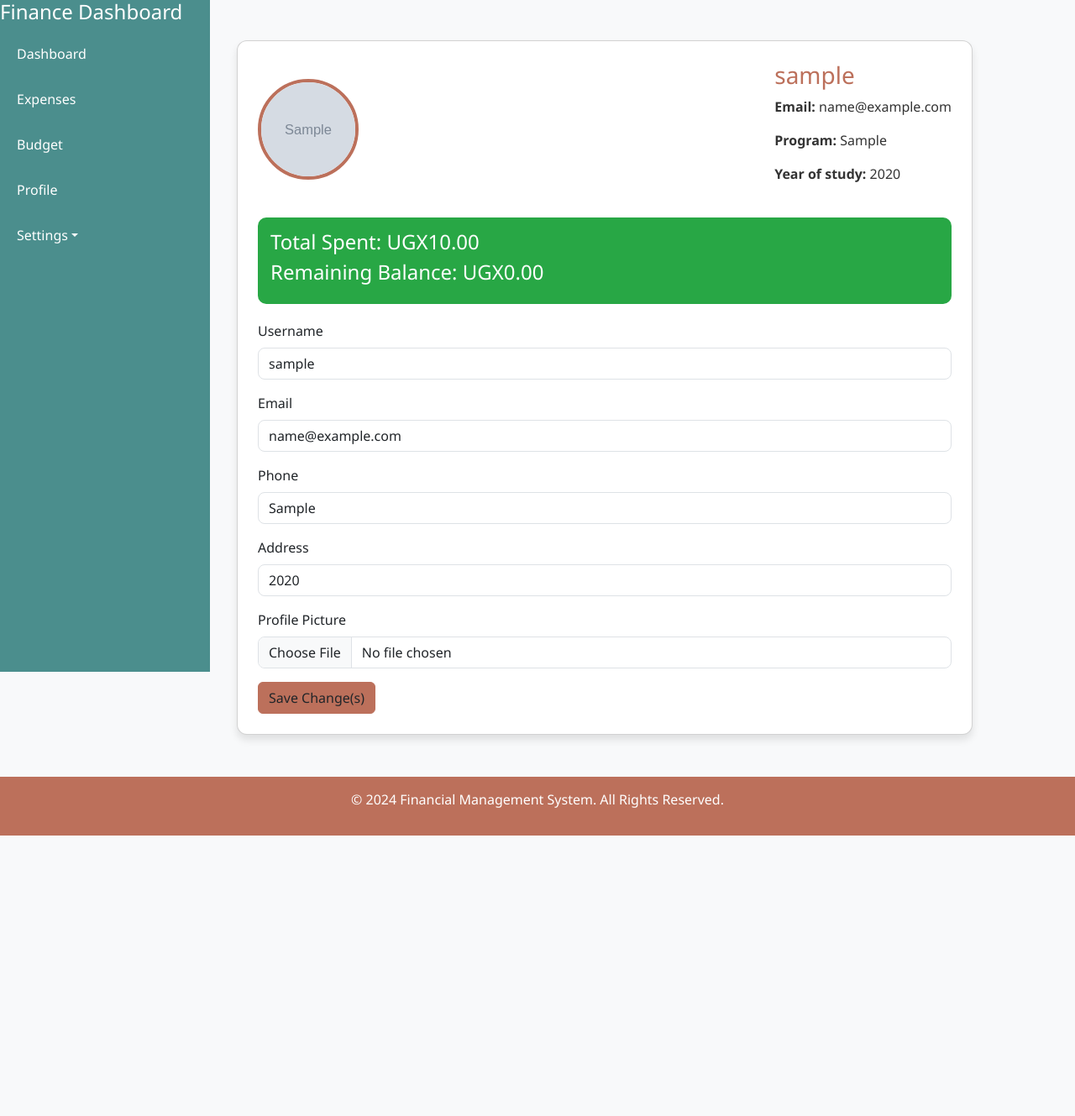
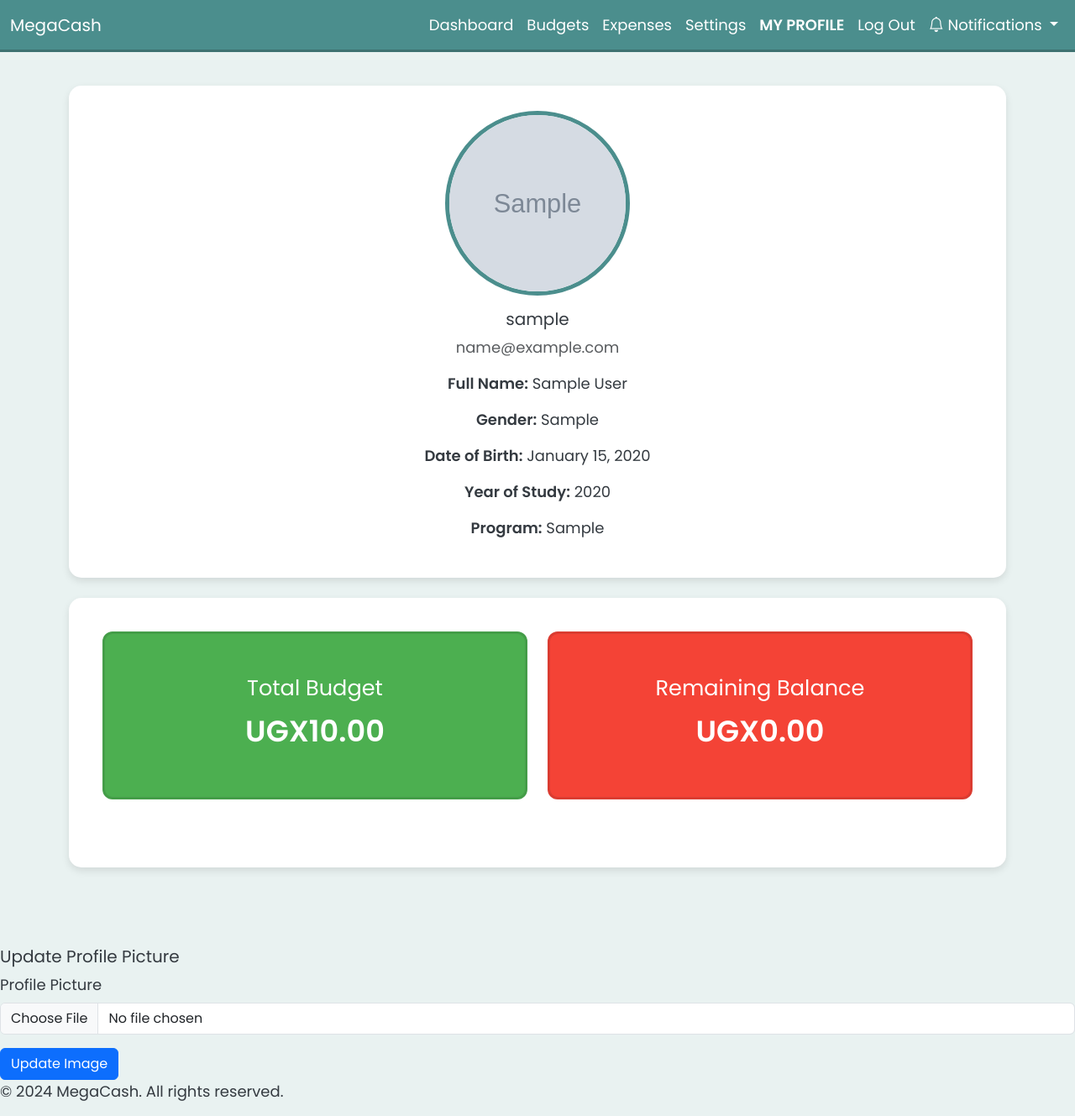
Before and after one commit to Lyzie3/Web-project, a PHP site: page /my_profile.php in a window 1280 px wide. Shown: the whole page at 84% size. Before the commit the page ends 995 px from the top, so only its background shows below. Run offline with PHP 8.4, Linux system fonts and the light colour scheme; the visitor is signed in with stand-in values (Sample User, id 1); tables that the repository leaves empty or names only in its code hold one stand-in row (values such as "Sample post"); grey boxes marked "Sample" are stand-in pictures; data that the repository does not hold is empty.

Commit message:
Update my_profile.php

```diff
--- a/my_profile.php
+++ b/my_profile.php
@@ -16,36 +16,31 @@ if ($conn->connect_error) {
 $user_id = $_SESSION['user_id'];
 
 // Fetch user data
-$query = "SELECT * FROM Users WHERE id = ?";
+$query = "SELECT first_name, last_name, gender, date_of_birth, year_of_study, program, profile_picture, username, email FROM Users WHERE id = ?";
 $stmt = $conn->prepare($query);
 $stmt->bind_param("i", $user_id);
 $stmt->execute();
 $result = $stmt->get_result();
 $user = $result->fetch_assoc();
 
-// Fetch total spent and remaining balance
-$query = "SELECT SUM(amount) as total_spent FROM Expense WHERE user_id = ?";
-$stmt = $conn->prepare($query);
+// Fetch total budget and total expenses
+$total_budget_query = "SELECT SUM(amount) AS total_budget FROM Budget WHERE user_id = ?";
+$stmt = $conn->prepare($total_budget_query);
 $stmt->bind_param("i", $user_id);
 $stmt->execute();
 $result = $stmt->get_result();
-$expenses = $result->fetch_assoc();
-$total_spent = $expenses['total_spent'] ?: 0;
+$total_budget = $result->fetch_assoc()['total_budget'];
 
-// Assuming balance is stored in Users table
-$total_expense = $user['total_expense'] ?: 0;
-$remaining_balance = $total_expense - $total_spent;
+$total_expense_query = "SELECT SUM(amount) AS total_expense FROM Expense WHERE user_id = ?";
+$stmt = $conn->prepare($total_expense_query);
+$stmt->bind_param("i", $user_id);
+$stmt->execute();
+$result = $stmt->get_result();
+$total_expense = $result->fetch_assoc()['total_expense'];
 
-// Handle profile update form submission
+// Handle profile picture update
 $error = '';
 if ($_SERVER['REQUEST_METHOD'] === 'POST') {
-    $username = htmlspecialchars(trim($_POST['username']));
-    $email = htmlspecialchars(trim($_POST['email']));
-    $program = htmlspecialchars(trim($_POST['program']));
-    $year_of_study = htmlspecialchars(trim($_POST['year_of_study']));
-
-    $profile_picture_path = $user['profile_picture']; // Default to the existing picture
-
     if (isset($_FILES['profile_picture']) && $_FILES['profile_picture']['error'] === 0) {
         $target_dir = "uploads/";
         if (!is_dir($target_dir)) {
@@ -60,7 +55,17 @@ if ($_SERVER['REQUEST_METHOD'] === 'POST') {
             if ($_FILES['profile_picture']['size'] <= 5000000) {
                 if (in_array($imageFileType, ['jpg', 'jpeg', 'png', 'gif'])) {
                     if (move_uploaded_file($_FILES['profile_picture']['tmp_name'], $target_file)) {
-                        $profile_picture_path = $target_file;
+                        // Update profile picture in the database
+                        $query = "UPDATE Users SET profile_picture = ? WHERE id = ?";
+                        $stmt = $conn->prepare($query);
+                        $stmt->bind_param("si", $target_file, $user_id);
+
+                        if ($stmt->execute()) {
+                            header("Location: my_profile.php");
+                            exit();
+                        } else {
+                            $error = "Failed to update profile picture.";
+                        }
                     } else {
                         $error = "Failed to upload profile picture.";
                     }
@@ -74,326 +79,319 @@ if ($_SERVER['REQUEST_METHOD'] === 'POST') {
             $error = "Uploaded file is not a valid image.";
         }
     }
+}
 
-    // Update user data if no errors
-    if (empty($error)) {
-        $query = "UPDATE Users SET username = ?, email = ?, program = ?, year_of_study = ?, profile_picture = ? WHERE id = ?";
+// Fetch notifications for the user
+$notifications = [];
+$query = "SELECT message, created_at FROM Notifications WHERE user_id = ? ORDER BY created_at DESC LIMIT 10";
 $stmt = $conn->prepare($query);
-        $stmt->bind_param("sssssi", $username, $email, $program, $year_of_study, $profile_picture_path, $user_id);
-
-        if ($stmt->execute()) {
-            header("Location: my_profile.php");
-            exit();
-        } else {
-            $error = "Error updating profile.";
-        }
-    }
+$stmt->bind_param("i", $user_id);
+$stmt->execute();
+$result = $stmt->get_result();
+while ($row = $result->fetch_assoc()) {
+    $notifications[] = $row;
 }
 
 $conn->close();
 ?>
+
 <!DOCTYPE html>
 <html lang="en">
 <head>
     <meta charset="UTF-8">
     <meta name="viewport" content="width=device-width, initial-scale=1.0">
-    <title>Edit Profile</title>
+    <title>Profile</title>
+    <!-- Google Fonts (Poppins) -->
+    <link href="https://fonts.googleapis.com/css2?family=Poppins:wght@300;400;600&display=swap" rel="stylesheet">
     <!-- Bootstrap CSS -->
     <link href="https://cdn.jsdelivr.net/npm/bootstrap@5.3.0-alpha1/dist/css/bootstrap.min.css" rel="stylesheet">
+    <link href="https://cdn.jsdelivr.net/npm/bootstrap-icons/font/bootstrap-icons.css" rel="stylesheet">
     <style>
         body {
-            background-color: #F8F9FA;
-            font-family: 'Segoe UI', Tahoma, Geneva, Verdana, sans-serif;
+            background-color: #e9f2f1;
+            font-family: 'Poppins', sans-serif;
+            font-size: 18px;
+            color: #343a40;
+        }
+        .navbar {
+            background-color: #4b8e8d;
+            border-bottom: 3px solid #3e7271;
+        }
+        .navbar .navbar-brand, .navbar .nav-link {
+            color: #fff;
+        }
+        .navbar .nav-link:hover {
+            background-color: #3e7271;
+            border-radius: 5px;
+        }
+        .main-content {
+            padding: 70px 50px;
+        }
+        .card {
+            border: none;
+            border-radius: 12px;
+            box-shadow: 0 4px 10px rgba(0, 0, 0, 0.1);
+            margin-bottom: 30px;
+            background: #ffffff;
+        }
+        .profile-img {
+            width: 220px;
+            height: 220px;
+            object-fit: cover;
+            border-radius: 50%;
+            border: 5px solid #4b8e8d;
+            transition: all 0.3s ease;
+        }
+        .profile-img:hover {
+            transform: scale(1.1);
+        }
+        .stat-card {
+            margin-bottom: 25px;
+            padding: 25px;
+            border-radius: 10px;
+            color: #fff;
+            font-weight: bold;
+            min-height: 160px;
+            text-align: center;
+            transition: background 0.3s ease;
+        }
+        .main-content {
+    padding: 40px 20px; /* Adjusted for better spacing */
+}
+
+.user-details-container {
+    background-color: #ffffff;
+    border-radius: 15px;
+    box-shadow: 0 4px 10px rgba(0, 0, 0, 0.1);
+    padding: 30px; /* Increased padding */
+    text-align: center;
+    margin-bottom: 30px; /* Space between containers */
+}
+
+.stat-section-container {
+    background-color: #ffffff;
+    border-radius: 15px;
+    box-shadow: 0 4px 10px rgba(0, 0, 0, 0.1);
+    padding: 30px;
+}
+
+.stat-card {
+    min-height: 180px; /* Increased height */
+    padding: 20px; /* Additional padding */
     display: flex;
     flex-direction: column;
-            min-height: 100vh;
+    justify-content: center;
 }
-        .container {
-            max-width: 900px;
-            margin-bottom: 50px; /* Add space for footer */
+
+.stat-card h6 {
+    font-size: 1.4rem; /* Larger title */
 }
-        .card {
-            border-radius: 12px;
-            box-shadow: 0 6px 10px rgba(0, 0, 0, 0.1);
-            background-color: #FFFFFF;
+
+.stat-card p {
+    font-size: 2rem; /* Bigger numbers */
 }
-        .profile-img {
-            width: 120px;
-            height: 120px;
-            object-fit: cover;
-            border-radius: 50%;
-            border: 4px solid #BC705B;
+
+@media (max-width: 768px) {
+    .user-details-container,
+    .stat-section-container {
+        padding: 20px;
     }
-        .form-control {
-            border-radius: 8px;
+
+    .stat-card {
+        min-height: 150px;
+        padding: 15px;
     }
-        .btn-custom {
-            background-color: #BC705B;
-            border-color: #BC705B;
+
+    .stat-card h6 {
+        font-size: 1.2rem;
     }
-        .btn-custom:hover {
-            background-color: #8B171B;
-            border-color: #8B171B;
+
+    .stat-card p {
+        font-size: 1.6rem;
     }
-        .navbar {
+}
+.stat-section-container {
+    background-color: #ffffff;
+    border-radius: 15px;
+    box-shadow: 0 4px 10px rgba(0, 0, 0, 0.1);
+    padding: 40px; /* Increased padding */
+    text-align: center;
     margin-bottom: 30px;
 }
-        .sidebar {
-        width: 70px;
-        height: 100vh;
-        background-color: #4b8e8d;
-        color: white;
-        position: fixed;
-        top: 0;
-        left: 0;
+
+.stat-card {
+    min-height: 200px; /* Increased height */
+    padding: 30px; /* Additional padding */
     display: flex;
     flex-direction: column;
-        transition: width 0.3s;
-        overflow: hidden;
+    justify-content: center;
+    border-radius: 12px;
+    border: 3px solid rgba(0, 0, 0, 0.1); /* Subtle border */
+    transition: all 0.3s ease-in-out;
 }
 
-    .sidebar:hover {
-        width: 250px;
+.stat-card:hover {
+    box-shadow: 0 6px 15px rgba(0, 0, 0, 0.2); /* On hover */
+    transform: scale(1.05); /* Slight zoom effect */
 }
 
-    .main-content {
-        margin-left: 70px;
-        padding: 20px;
-        width: calc(100% - 70px);
-        transition: margin-left 0.3s;
-        flex: 1; /* Ensures the main content expands to push footer down */
+.stat-budget {
+    background-color: #4caf50; /* Green for budget */
+    color: #ffffff;
 }
 
-    .sidebar:hover ~ .main-content {
-        margin-left: 250px;
-        width: calc(100% - 250px);
+.stat-expense {
+    background-color: #f44336; /* Red for remaining balance */
+    color: #ffffff;
 }
 
-    footer {
-            background-color: #f8f9fa;
-            color: #4B8E8D;
-            padding: 15px;
-            text-align: center;
-            margin-top: 20px; /* Adds spacing above the footer */
-        }    /* Sidebar Styles */
-        .sidebar {
-            width: 70px;
-            height: 100vh;
-            background-color: #4b8e8d;
-            color: white;
-            position: fixed;
-            top: 0;
-            left: 0;
-            display: flex;
-            flex-direction: column;
-            transition: width 0.3s;
-            overflow: hidden;
+.stat-card h6 {
+    font-size: 1.6rem; /* Larger titles */
+    margin-bottom: 15px; /* Add spacing */
 }
 
-        .sidebar:hover {
-            width: 250px;
+.stat-card p {
+    font-size: 2.2rem; /* Larger numbers */
+    font-weight: bold;
 }
 
-        .sidebar .logo {
-            text-align: center;
-            padding: 15px 0;
+@media (max-width: 768px) {
+    .stat-card {
+        min-height: 150px;
+        padding: 20px;
     }
 
-        .sidebar a {
-            padding: 15px 20px;
-            text-decoration: none;
-            color: white;
-            display: flex;
-            align-items: center;
-            transition: 0.3s;
+    .stat-card h6 {
+        font-size: 1.4rem;
     }
 
-        .sidebar a:hover {
-            background-color: #3FB6B2;
+    .stat-card p {
+        font-size: 1.8rem;
+    }
 }
 
-        .sidebar i {
-            font-size: 18px;
-            margin-right: 10px;
-            min-width: 30px;
-            text-align: center;
-        }
-
-        .sidebar span {
-            opacity: 0;
-            transition: opacity 0.3s;
-        }
-
-        .sidebar:hover span {
-            opacity: 1;
-        }
-
-        .sidebar .logout-btn {
-            background-color: red;
-            color: white;
-            text-align: center;
-            padding: 15px;
-            border: none;
-            cursor: pointer;
-            margin-top: auto;
-        }
-
-        .main-content {
-            margin-left: 70px;
-            padding: 20px;
-            flex: 1; /* Allow main content to grow and push footer down */
-        }
-
-
-        .sidebar:hover ~ .main-content {
-            margin-left: 250px;
-            width: calc(100% - 250px);
-        }
-
-        .profile-content {
-            margin-left: 270px;
-        }
-        .balance-info {
-            background-color: #28A745;
-            color: white;
-            padding: 15px;
-            border-radius: 10px;
-            margin-bottom: 20px;
-        }
-        .profile-summary {
-            display: flex;
-            justify-content: space-between;
-            align-items: center;
-            margin-bottom: 30px;
-        }
-        .profile-summary h3 {
-            color: #BC705B;
-        }
-        .profile-summary p {
-            color: #333;
-        }
-        /* Footer Styles */
-        .footer {
-            background-color: #BC705B;
-            color: white;
-            text-align: center;
-            padding: 15px;
-            position: relative;
-            width: 100%;
-            bottom: 0;
-            margin-top: auto; /* Makes sure footer is always at the bottom */
-        }
     </style>
 </head>
 <body>
-    <!-- Sidebar -->
-    <div class="sidebar">
-        <h4>Finance Dashboard</h4>
-        <a href="dashboard.php">Dashboard</a>
-        <a href="expense.php">Expenses</a>
-        <a href="budget.php">Budget</a>
-        <a href="my_profile.php">Profile</a>
-        <a href="#" class="dropdown-toggle" data-bs-toggle="dropdown" role="button" aria-expanded="false">Settings</a>
-        <ul class="dropdown-menu">
-            <li><a class="dropdown-item" href="#" data-bs-toggle="modal" data-bs-target="#changePasswordModal">Change Password</a></li>
-            <li><a class="dropdown-item" href="#" data-bs-toggle="modal" data-bs-target="#updatePreferencesModal">Update Preferences</a></li>
-            <li><a class="dropdown-item" href="log_out.php">Logout</a></li>
+    <!-- Top Navigation Bar -->
+    <nav class="navbar navbar-expand-lg navbar-dark">
+    <div class="container-fluid">
+        <a class="navbar-brand" href="#">MegaCash</a>
+        <button class="navbar-toggler" type="button" data-bs-toggle="collapse" data-bs-target="#navbarNav" aria-controls="navbarNav" aria-expanded="false" aria-label="Toggle navigation">
+            <span class="navbar-toggler-icon"></span>
+        </button>
+        <div class="collapse navbar-collapse" id="navbarNav">
+            <ul class="navbar-nav ms-auto">
+                <li class="nav-item">
+                    <a class="nav-link active" href="dashboard.php">Dashboard</a>
+                </li>
+                <li class="nav-item">
+                    <a class="nav-link" href="budget.php">Budgets</a>
+                </li>
+                <li class="nav-item">
+                    <a class="nav-link" href="expense.php">Expenses</a>
+                </li>
+                <li class="nav-item">
+                    <a class="nav-link" href="settings.php">Settings</a>
+                </li>
+                <li class="nav-item">
+                    <a class="nav-link" href="my_profile.php"><b>MY PROFILE</b></a>
+                </li>
+                <li class="nav-item">
+                    <a class="nav-link" href="log out.php">Log Out</a>
+                </li>
+                <!-- Notifications Dropdown -->
+                <li class="nav-item dropdown">
+                    <a class="nav-link dropdown-toggle" href="#" id="notificationDropdown" role="button" data-bs-toggle="dropdown" aria-expanded="false">
+                        <i class="bi bi-bell"></i> Notifications
+                        <?php if (count($notifications) > 0): ?>
+                            <span class="badge bg-danger"><?= count($notifications) ?></span>
+                        <?php endif; ?>
+                    </a>
+                    <ul class="dropdown-menu dropdown-menu-end" aria-labelledby="notificationDropdown" style="max-height: 300px; overflow-y: auto;">
+                        <?php if (!empty($notifications)): ?>
+                            <?php foreach ($notifications as $notification): ?>
+                                <li>
+                                    <a class="dropdown-item" href="#"><?= htmlspecialchars($notification['message']) ?>
+                                        <small class="text-muted d-block"><?= date('F j, Y, g:i a', strtotime($notification['created_at'])) ?></small>
+                                    </a>
+                                </li>
+                            <?php endforeach; ?>
+                        <?php else: ?>
+                            <li><a class="dropdown-item text-muted" href="#">No new notifications</a></li>
+                        <?php endif; ?>
+                    </ul>
+                </li>
             </ul>
         </div>
-    <div class="profile-content container mt-5">
-        <div class="card p-4">
-            <!-- Profile Picture and Summary -->
-            <div class="profile-summary mb-4">
-                <img src="<?= !empty($user['profile_picture']) ? $user['profile_picture'] : 'https://via.placeholder.com/150' ?>" alt="Profile Picture" class="profile-img">
-                <div>
-                    <h3><?= htmlspecialchars($user['username']) ?></h3>
-                    <p><strong>Email:</strong> <?= htmlspecialchars($user['email']) ?></p>
+    </div>
+</nav>
+
+    <!-- Main Content -->
+    <div class="main-content">
+    <div class="container">
+        <!-- User Details Section -->
+        <div class="user-details-container mb-4">
+            <img src="<?= !empty($user['profile_picture']) ? $user['profile_picture'] : 'https://via.placeholder.com/150' ?>"
+                 alt="Profile Picture" class="profile-img mb-3">
+            <h5><?= htmlspecialchars($user['username']) ?></h5>
+            <p class="text-muted"><?= htmlspecialchars($user['email']) ?></p>
+            <p><strong>Full Name:</strong> <?= htmlspecialchars($user['first_name'] . ' ' . $user['last_name']) ?></p>
+            <p><strong>Gender:</strong> <?= htmlspecialchars($user['gender']) ?></p>
+            <p><strong>Date of Birth:</strong> <?= date('F j, Y', strtotime($user['date_of_birth'])) ?></p>
+            <p><strong>Year of Study:</strong> <?= htmlspecialchars($user['year_of_study']) ?></p>
             <p><strong>Program:</strong> <?= htmlspecialchars($user['program']) ?></p>
-                    <p><strong>Year of study:</strong> <?= htmlspecialchars($user['year_of_study']) ?></p>
+        </div>
+
+        <!-- Stats Section -->
+        <div class="stat-section-container">
+            <div class="row">
+                <div class="col-md-6 mb-3">
+                    <div class="stat-card stat-budget">
+                        <h6>Total Budget</h6>
+                        <p class="h4"><?= $total_budget ? "UGX" . number_format($total_budget, 2) : "UGX0.00" ?></p>
                     </div>
                 </div>
-            <!-- Balance Info -->
-            <div class="balance-info">
-                <h4>Total Spent: UGX<?= number_format($total_spent, 2) ?></h4>
-                <h4>Remaining Balance: UGX<?= number_format($remaining_balance, 2) ?></h4>
+                <div class="col-md-6 mb-3">
+                    <div class="stat-card stat-expense">
+                        <h6>Remaining Balance</h6>
+                        <p class="h4">
+                            <?= $total_budget - $total_expense > 0 ? "UGX" . number_format($total_budget - $total_expense, 2) : "UGX0.00" ?>
+                        </p>
                     </div>
-            <!-- Update Profile Form -->
+                </div>
+            </div>
+        </div>
+    </div>
+</div>
+
+
+
+            <!-- Profile Picture Update Section -->
+            <div class="row mt-4">
+                <div class="col-md-12">
+                    <h5>Update Profile Picture</h5>
                     <form method="POST" enctype="multipart/form-data">
-                <div class="mb-3">
-                    <label for="username" class="form-label">Username</label>
-                    <input type="text" id="username" name="username" class="form-control" value="<?= htmlspecialchars($user['username']) ?>" required>
-                </div>
-                <div class="mb-3">
-                    <label for="email" class="form-label">Email</label>
-                    <input type="email" id="email" name="email" class="form-control" value="<?= htmlspecialchars($user['email']) ?>" required>
-                </div>
-                <div class="mb-3">
-                    <label for="program" class="form-label">Phone</label>
-                    <input type="text" id="program" name="program" class="form-control" value="<?= htmlspecialchars($user['program']) ?>" required>
-                </div>
-                <div class="mb-3">
-                    <label for="year_of_study" class="form-label">Address</label>
-                    <input type="text" id="year_of_study" name="year_of_study" class="form-control" value="<?= htmlspecialchars($user['year_of_study']) ?>" required>
-                </div>
                         <div class="mb-3">
                             <label for="profile_picture" class="form-label">Profile Picture</label>
                             <input type="file" id="profile_picture" name="profile_picture" class="form-control">
                         </div>
-                <button type="submit" class="btn btn-custom">Save Change(s)</button>
+                        <button type="submit" class="btn btn-primary">Update Image</button>
                     </form>
-        </div>
-    </div>
-    <!-- Footer -->
-    <div class="footer">
-        <p>&copy; <?= date('Y') ?> Financial Management System. All Rights Reserved.</p>
-    </div>
-    <!-- Modal for Change Password -->
-    <div class="modal fade" id="changePasswordModal" tabindex="-1" aria-labelledby="changePasswordModalLabel" aria-hidden="true">
-        <div class="modal-dialog">
-            <div class="modal-content">
-                <div class="modal-header">
-                    <h5 class="modal-title" id="changePasswordModalLabel">Change Password</h5>
-                    <button type="button" class="btn-close" data-bs-dismiss="modal" aria-label="Close"></button>
-                </div>
-                <div class="modal-body">
-                    <form>
-                        <div class="mb-3">
-                            <label for="current_password" class="form-label">Current Password</label>
-                            <input type="password" class="form-control" id="current_password">
-                        </div>
-                        <div class="mb-3">
-                            <label for="new_password" class="form-label">New Password</label>
-                            <input type="password" class="form-control" id="new_password">
-                        </div>
-                        <div class="mb-3">
-                            <label for="confirm_password" class="form-label">Confirm New Password</label>
-                            <input type="password" class="form-control" id="confirm_password">
-                        </div>
-                        <button type="submit" class="btn btn-custom">Change Password</button>
-                    </form>
+                    <?php if (!empty($error)): ?>
+                        <div class="alert alert-danger mt-3"><?= htmlspecialchars($error) ?></div>
+                    <?php endif; ?>
                 </div>
             </div>
         </div>
     </div>
-    <!-- Modal for Update Preferences -->
-    <div class="modal fade" id="updatePreferencesModal" tabindex="-1" aria-labelledby="updatePreferencesModalLabel" aria-hidden="true">
-        <div class="modal-dialog">
-            <div class="modal-content">
-                <div class="modal-header">
-                    <h5 class="modal-title" id="updatePreferencesModalLabel">Update Preferences</h5>
-                    <button type="button" class="btn-close" data-bs-dismiss="modal" aria-label="Close"></button>
-                </div>
-                <div class="modal-body">
-                    <form>
-                        <!-- Add preferences form elements here -->
-                        <button type="submit" class="btn btn-custom">Save Preferences</button>
-                    </form>
-                </div>
-            </div>
-        </div>
-    </div>
-    <!-- Bootstrap JS and Popper.js -->
-    <script src="https://cdn.jsdelivr.net/npm/@popperjs/core@2.11.6/dist/umd/popper.min.js"></script>
-    <script src="https://cdn.jsdelivr.net/npm/bootstrap@5.3.0-alpha1/dist/js/bootstrap.min.js"></script>
+
+    <!-- Footer -->
+    <footer>
+        <p>&copy; 2024 MegaCash. All rights reserved.</p>
+    </footer>
+
+    <!-- Bootstrap JS -->
+    <script src="https://cdn.jsdelivr.net/npm/bootstrap@5.3.0-alpha1/dist/js/bootstrap.bundle.min.js"></script>
 </body>
 </html>
```
Lines whose indentation alone changed are shown as unchanged.
